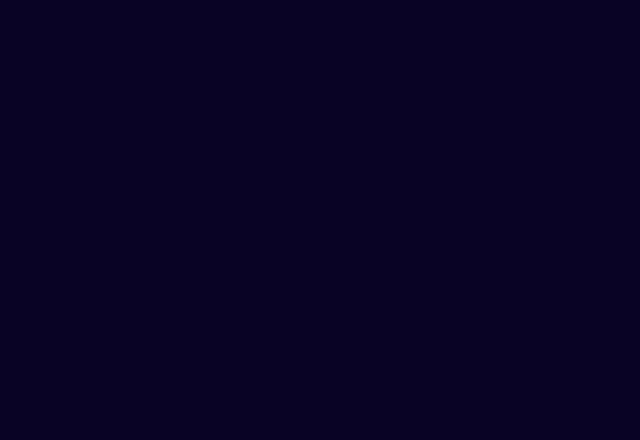
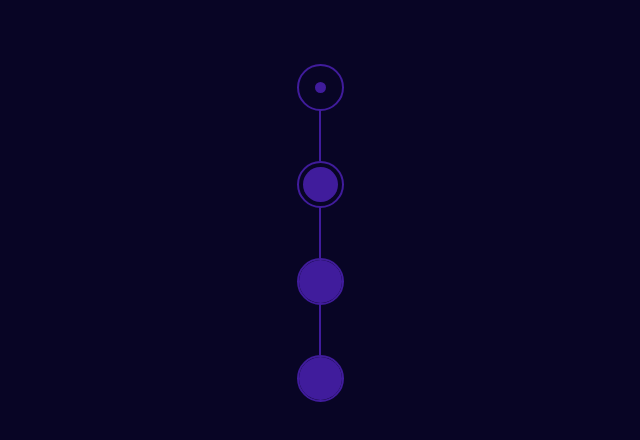
Before and after one commit to basementy/codeit, a Vue app: page /level/1 in a window 1280 px wide. Shown: the top 440 px of the page, without its empty margins (320-960 px from the left). Built offline with nearby package versions, Linux system fonts and the light colour scheme.

Commit message:
(feat) circles

```diff
--- a/src/views/level/index.vue
+++ b/src/views/level/index.vue
@@ -1,5 +1,17 @@
 <template>
   <div>
+    <div class="task">
+      <span class="incomplete" />
+    </div>
+    <div class="task">
+      <span class="progress" />
+    </div>
+    <div class="task">
+      <span class="complete" />
+    </div>
+    <div class="task">
+      <span class="complete" />
+    </div>
   </div>
 </template>
 
@@ -12,3 +24,81 @@ export default {
   },
 };
 </script>
+
+<style scoped>
+div{
+  display: flex;
+  flex-direction: column;
+  align-items: center;
+  text-align: center;
+}
+
+.task {
+  position: relative;
+  border: 2px solid #401C9C;
+  border-radius: 100%;
+  width: 47px;
+  height: 47px;
+  line-height: 50px;
+  text-align: center;
+  margin-top: 50px;
+}
+
+.task:first-child {
+  margin-top: 5%;
+  }
+
+.task:before {
+  position: absolute;
+  border: 1px solid #401C9C;
+  width: 0; height: 50px;
+  display: block;
+  content: '';
+  left: 50%;
+  z-index: 1;
+  top: -54px;
+  margin-left: -1px;
+  }
+
+.task:first-child:before {
+  display: none;
+  }
+
+.task .complete {
+  position: absolute;
+  width: 43px;
+  height: 43px;
+  top: 0px;
+  left: 0px;
+  border-radius: 50%;
+  display: inline-block;
+
+  background: #401C9C;
+  box-sizing: border-box;
+}
+
+.task .progress {
+  position: absolute;
+  width: 35px;
+  height: 35px;
+  left: 4px;
+  top: 4px;
+  border-radius: 50%;
+
+  background: #401C9C;
+  box-sizing: border-box;
+}
+
+.task .incomplete {
+  position: absolute;
+  width: 11px;
+  height: 11px;
+  left: 16px;
+  top: 16px;
+  border-radius: 50%;
+
+  background: #401C9C;
+  box-sizing: border-box;
+}
+
+</style>
```
